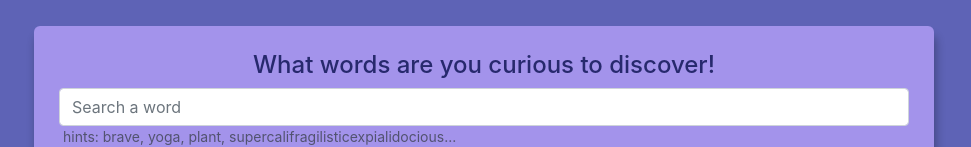
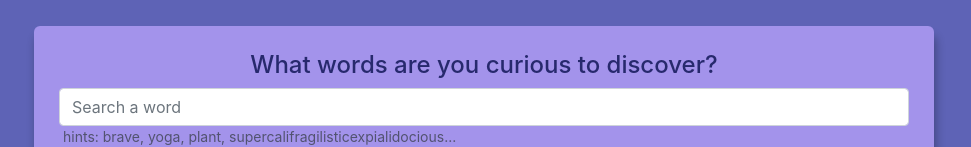
Before and after one commit to TransformativeBeing/react-dictionary-app, a React (Create React App) app: page / in a window 1280 px wide. Shown: the part 142-289 px from the top of the page, without its empty margins (156-1127 px from the left). Built offline with nearby package versions, Linux system fonts and the light colour scheme; no server answers.

Commit message:
Changed Phonetics component syling

```diff
--- a/src/Dictionary.js
+++ b/src/Dictionary.js
@@ -36,7 +36,7 @@ export default function Dictionary({ defaultKeyword }) {
       <div className="Dictionary">
         <section>
           <h4 className="text-center">
-            What words are you curious to discover!
+            What words are you curious to discover?
           </h4>
           <form onSubmit={handleSubmit} className="form row">
             <div className="search-bar col-12">
--- a/src/Phonetics.js
+++ b/src/Phonetics.js
@@ -6,13 +6,13 @@ export default function Phonetics({ phoneticsData }) {
 
   return (
     <div className="Phonetics">
+      <span className="phonetic me-4">{phoneticsData.text}</span>
       <ReactAudioPlayer
         src={phoneticsData.audio}
         autoPlay={false}
         controls={true}
         children="null"
       />
-      <span className="phonetic me-4">{phoneticsData.text}</span>
     </div>
   );
 }
--- a/src/Results.css
+++ b/src/Results.css
@@ -1,13 +1,12 @@
 .Results .word {
   color: var(--light-text-color);
   text-shadow: var(--outline);
-  margin-bottom: 33px;
 }
 
 .Results .phonetic {
+  font-size: 24px;
   position: relative;
-  bottom: 70px;
-  right: 300px;
+  bottom: 22px;
 }
 
 .Results .definition {
```
